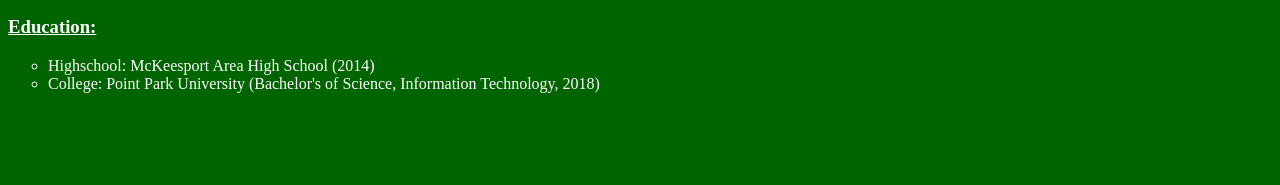
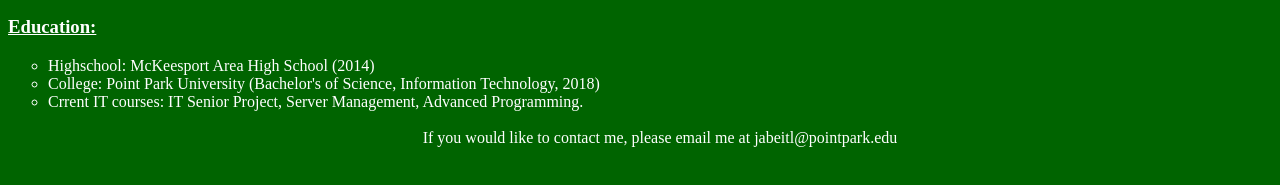
Before and after one commit to jessb1620/homepage, a plain HTML site: page index.html in a window 1280 px wide. Shown: the part 257-442 px from the top of the page. Drawn offline with Linux system fonts and the light colour scheme.

Commit message:
Updated Version 2

```diff
--- a/index.html
+++ b/index.html
@@ -45,5 +45,9 @@ color:white;
 <ul class="a">
 <li> Highschool: McKeesport Area High School (2014) </li>
 <li> College: Point Park University (Bachelor's of Science, Information Technology, 2018) </li>
+<li> Crrent IT courses: IT Senior Project, Server Management, Advanced Programming. </li>
+<br>
+<center> If you would like to contact me, please email me at jabeitl@pointpark.edu
 </body>
+
 </html>
```
